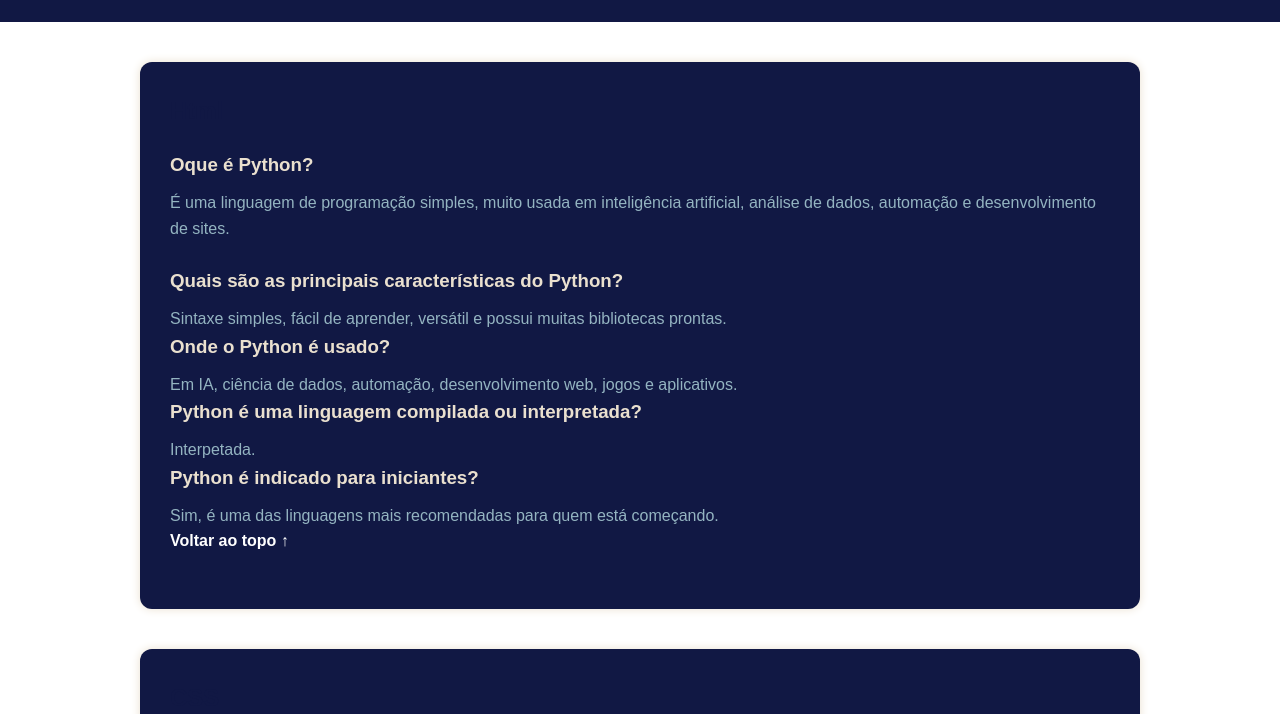
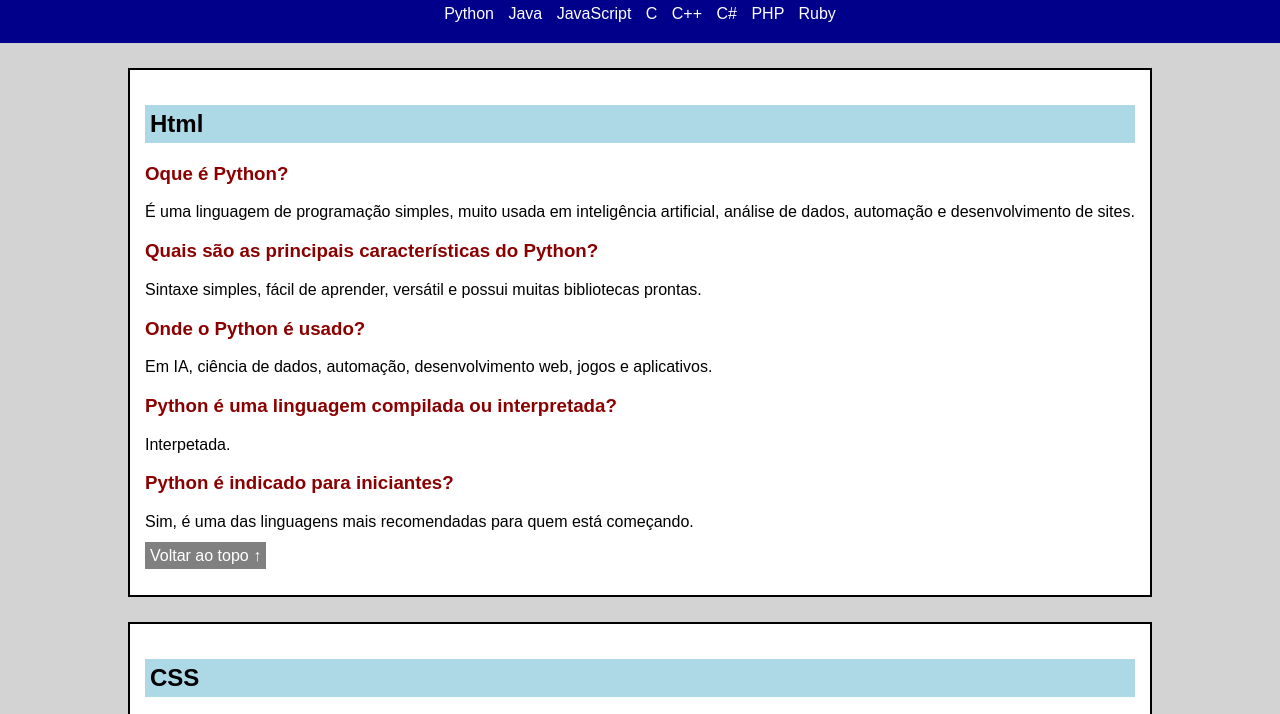
Before and after one commit to dentoes/AMS, a plain HTML site: page FAQ/FAQ/index.html in a window 1280 px wide. Shown: the part 95-809 px from the top of the page. Drawn offline with Linux system fonts and the light colour scheme.

Commit message:
Update style.css

```diff
--- a/FAQ/FAQ/style.css
+++ b/FAQ/FAQ/style.css
@@ -1,109 +1,70 @@
-:root {
-    --cor-principal:#111844;
-    --cor-houver:#4B5694;
-    --cor-voltar:#7288AE;
-    --cor-fundo:#fff;
-    --cor-texto:#EAE0CF;
-    --cor-p:#94B4C1;
+body{
+    font-family: Arial, sans-serif;
+    background-color: lightgray;
+    margin: 0;
 }
 
-/* RESET configurações do site */
-* {
-    margin: 0;
-    padding: 0;
-    box-sizing: border-box;
+header{
+    background-color: darkblue;
+    padding: 20px;
 }
 
-/* TOPO */
-
-header {
-    background-color: var(--cor-principal);
-    padding: 20px;
-    position: sticky;
-    top: 0;
-    z-index: 1000;
+h1{
+    color: white;
+    text-align: center;
 }
 
- header h1 {
-  color: var(--cor-fundo);
-}
-/* GERAL */
-body {
-    font-family: Arial, Helvetica, sans-serif;
-    background-color: var(--cor-fundo);
-    color: var(--cor-principal);
-    line-height: 1.6;
-    scroll-behavior: smooth;
+nav{
+    text-align: center;
+    margin-top: 10px;
 }
 
- /* CONTEUDO */
- main {
-    width: 90%;
-    max-width: 1000px;
-    margin: 40px auto;
+nav a{
+    color: white;
+    text-decoration: none;
+    margin: 5px;
 }
 
- nav a {
-    color: var(--cor-fundo);
-    text-decoration: none;
-    margin-left: 20px;
-    font-weight: bold;
-    transition: 0.3;
+main{
+    width: 80%;
+    margin: auto;
 }
 
- nav a:hover {
-    color: var(--cor-houver) !important;
+.card{
+    background-color: white;
+    border: 2px solid black;
+    padding: 15px;
+    margin-top: 25px;
 }
 
- .voltar {
+h2{
+    background-color: lightblue;
+    padding: 5px;
+}
+
+.faq{
+    margin-bottom: 15px;
+}
+
+h3{
+    color: darkred;
+}
+
+p{
+    color: black;
+}
+
+.voltar{
+    background-color: gray;
+    color: white;
     text-decoration: none;
-    color: var(--cor-fundo);
-    font-weight: bold;
-    transition: 0.3;
+    padding: 5px;
 }
 
 .voltar:hover{
-    color:var(--cor-voltar);
+    background-color: black;
 }
 
- footer {
-    background-color: var(--cor-principal);
-    color: var(--cor-fundo);
+.container__menu{
     text-align: center;
-    padding: 20px;
 }
-
- .container-menu{
-    max-width: 1000px;
-    margin: auto;
-    display: flex;
-    justify-content: space-between;
-    align-items: center;
- }
-
- .card h2{
-    color:var(--cor-principal);
-    margin-bottom: 20px;
- }
-
- .faq{
-    margin-bottom: 25px;
- }
-
- .faq h3{
-    margin-bottom: 10px;
-    color:var(--cor-texto);
- }
-
- .card {
-    background-color: var(--cor-principal);
-    margin-bottom: 40px;
-    padding: 30px;
-    border-radius: 12px;
-    box-shadow: 0 0 10px rgba(0,0,0,0.1);
-    box-shadow: 0 0 10px var(--cor-texto);
- }
-
- .faq p {
-    color:var(--cor-p);
- }
```
Lines whose indentation alone changed are shown as unchanged.
